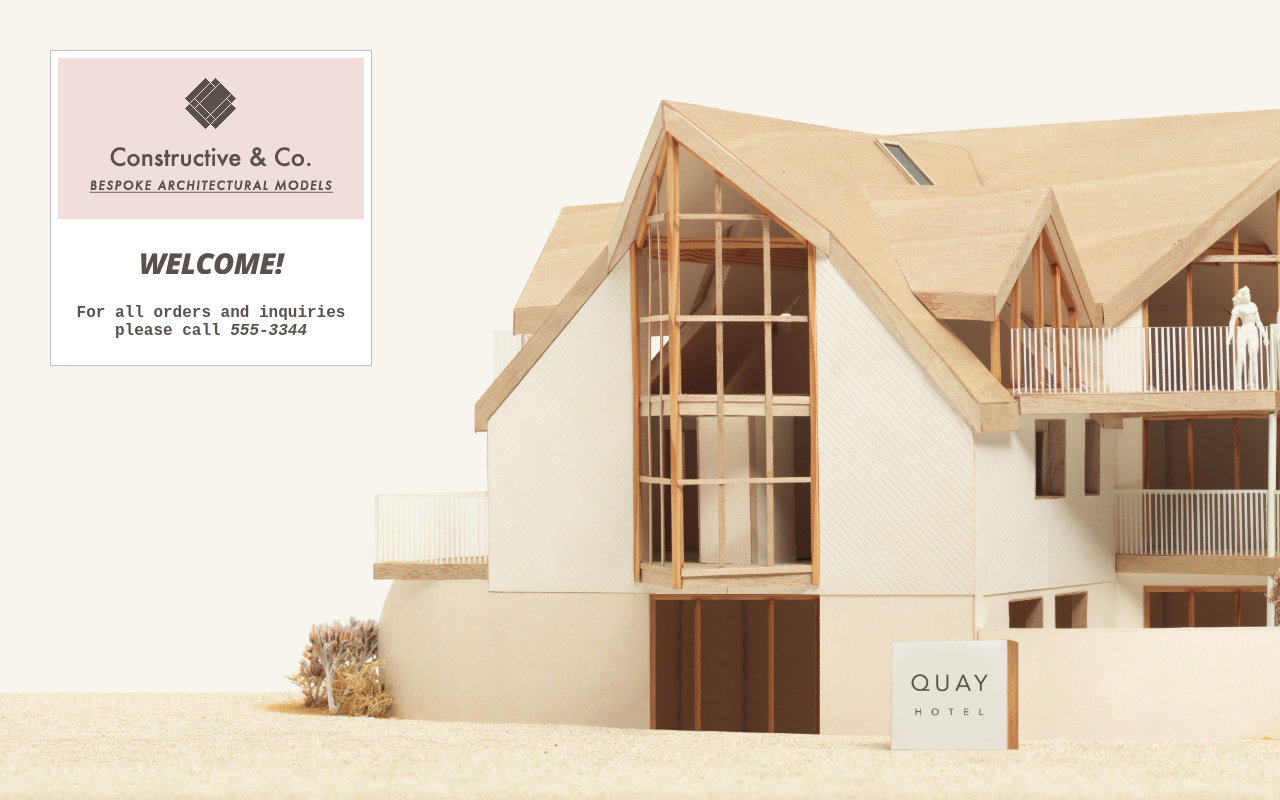
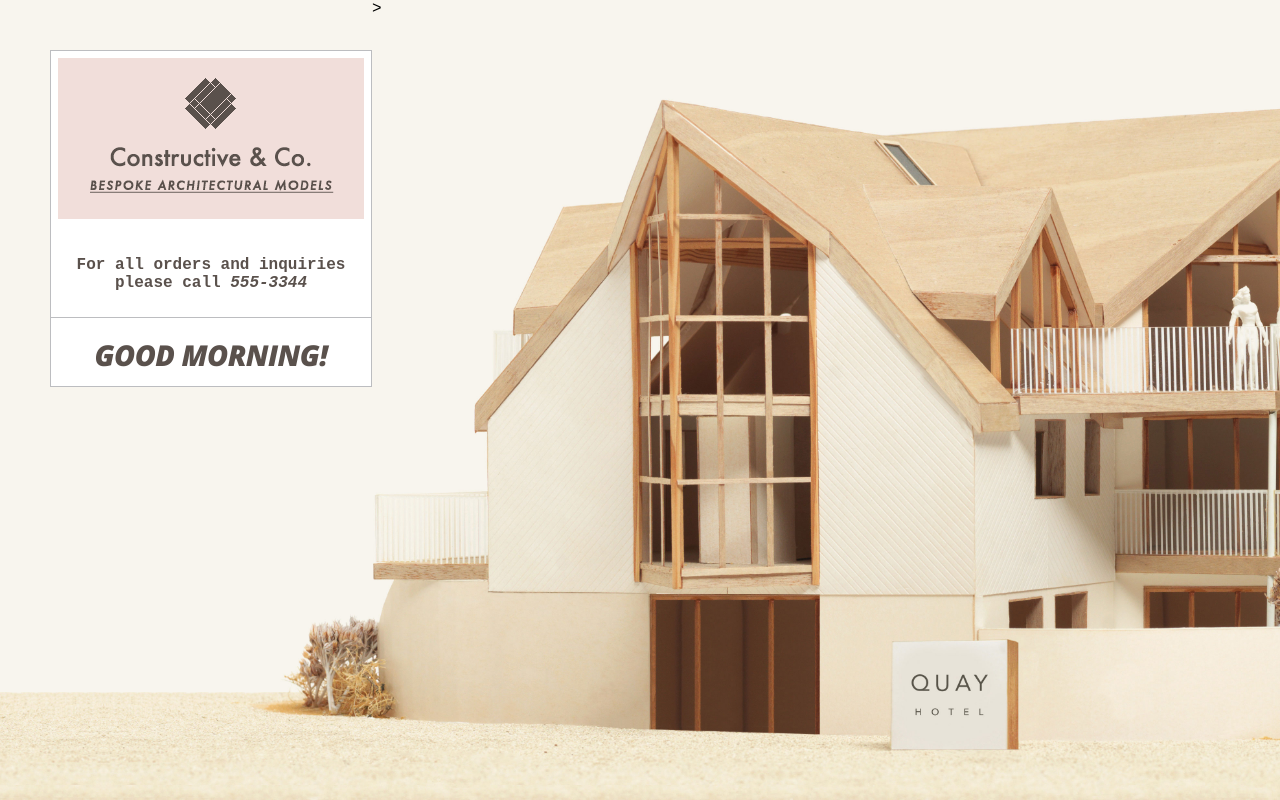
Before and after one commit to pmargellos/javascript-and-jquery-book, a plain HTML site: page index.html in a window 1280 px wide. Drawn offline with nearby package versions, Linux system fonts and the light colour scheme.

Commit message:
Update index.html file

```diff
--- a/index.html
+++ b/index.html
@@ -6,10 +6,8 @@
     </head>
     <body>
         <h1>Constructive &amp; Co.</h1>
-        <script>document.write('<h3>Welcome!</h3>');
-        </script>
-
         <p>For all orders and inquiries please call
             <em>555-3344</em></p>
+        <script src="js/add-content.js"></script>>
     </body>
 </html>
```
